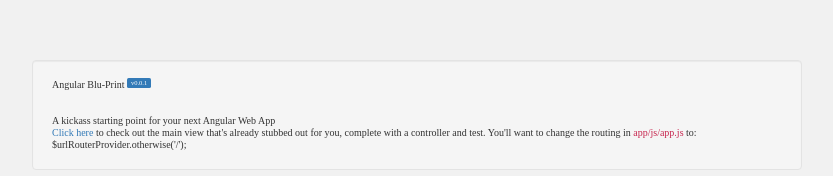
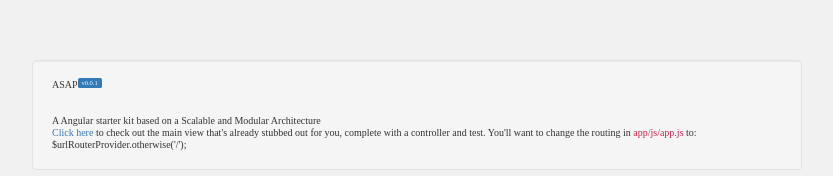
Before and after one commit to nauerster/ng-base, a website: page app/index.html at #/info in a window 1280 px wide. Shown: the top 176 px of the page, without its empty margins (223-1056 px from the left). Drawn offline with nearby package versions, Linux system fonts and the light colour scheme; some packages are replaced by stand-ins of ours; files that its build step writes are made by us from their sources; a script that the page names is missing.

Commit message:
WIP: Info View

```diff
--- a/app/includes/views/info/partial.info.html
+++ b/app/includes/views/info/partial.info.html
@@ -2,8 +2,8 @@
     <div class="row">
         <div class="col-xs-12">
             <div class="well">
-                <h1>Angular Blu-Print <span class="label label-primary">v{{version}}</span></h1>
-                <h3>A kickass starting point for your next Angular Web App</h3>
+                <h1>ASAP<span class="label label-primary">v{{version}}</span></h1>
+                <h3>A Angular starter kit based on a Scalable and Modular Architecture</h3>
                 <p>
                     <a href="#/">Click here</a> to check out the main view that's already stubbed out for you, complete with a controller and test. You'll want to change the routing in <code>app/js/app.js</code> to: <pre>$urlRouterProvider.otherwise('/');</pre>
                 </p>
```
